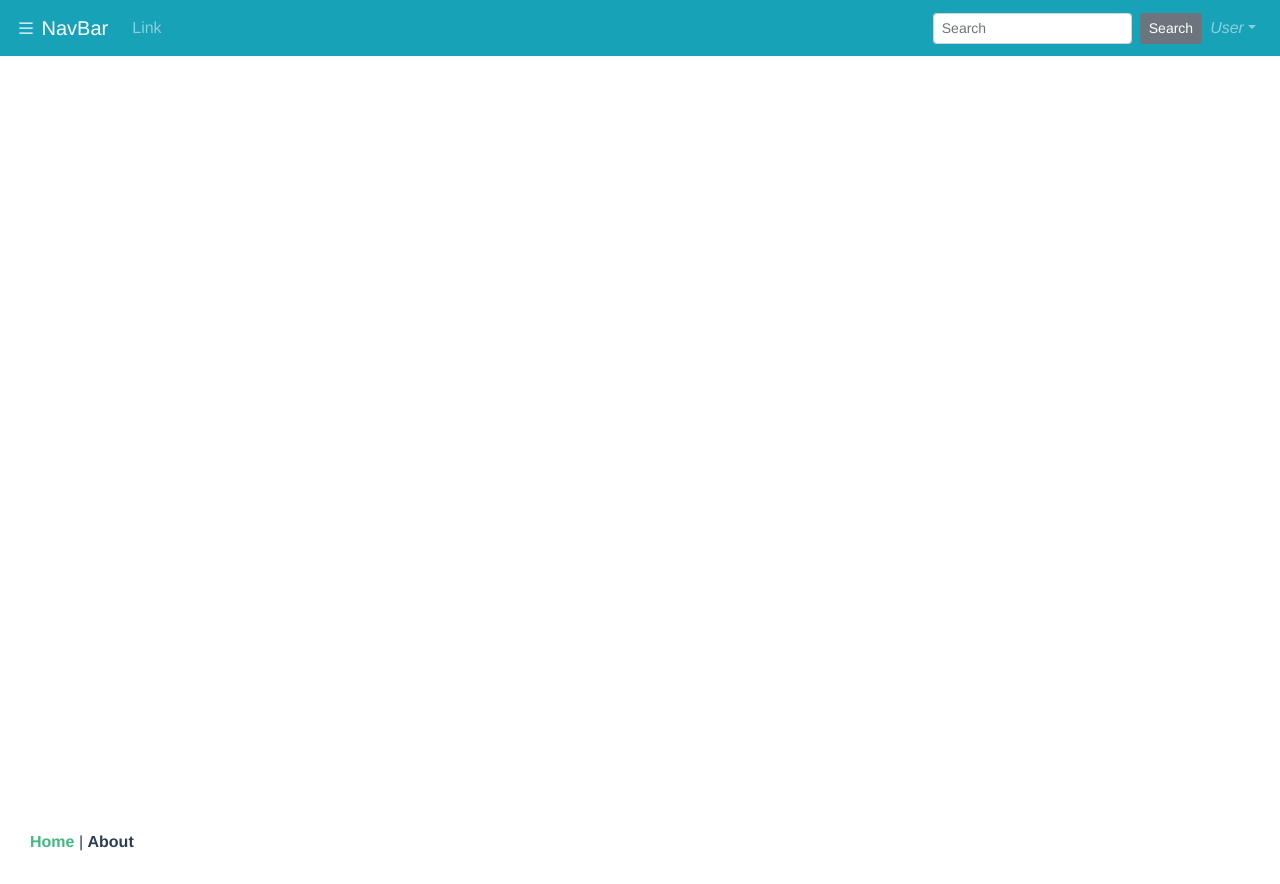
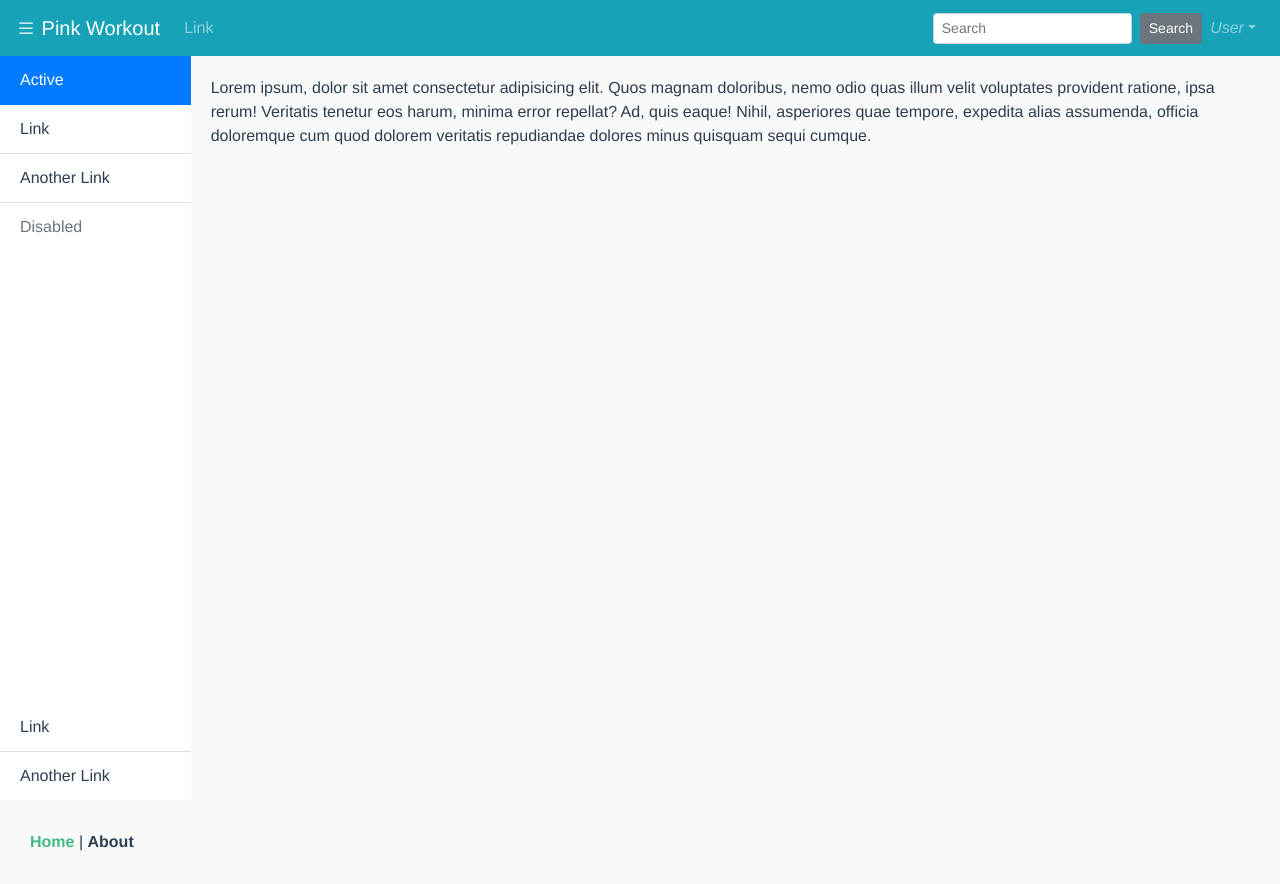
Before and after one commit to vicalbiter/pw-prot, a Vue app: page / in a window 1280 px wide. Built offline with nearby package versions, Linux system fonts and the light colour scheme.

Commit message:
Change order of navs

```diff
--- a/src/components/Navbar.vue
+++ b/src/components/Navbar.vue
@@ -1,32 +1,10 @@
 <template>
-  <div class="d-flex">
-    <!-- Side Bar -->
-    <div id="side-drawer" class="side-nav d-flex flex-column" :class="{ showdrawer: showDrawer }">
-      <div class="logo">PinkWorkout</div>
 
-      <div class="side-nav-menu">
-        <b-list-group class="list-group-flush">
-          <b-list-group-item active>Active</b-list-group-item>
-          <b-list-group-item>Link</b-list-group-item>
-          <b-list-group-item>Another Link</b-list-group-item>
-          <b-list-group-item disabled>Disabled</b-list-group-item>
-        </b-list-group>
-      </div>
-
-      <div class="side-nav-footer mt-auto">
-        <b-list-group class="list-group-flush">
-          <b-list-group-item>Link</b-list-group-item>
-          <b-list-group-item>Another Link</b-list-group-item>
-        </b-list-group>
-      </div>
-    </div>
-
-    <!-- Main Content -->
-    <div class="main-screen w-100">
-      <!-- Top Navbar -->
+  <div>
+    <!-- Top Navbar Menu -->
     <div class="top-nav">
       <b-navbar toggleable="md" type="dark" variant="info">
-          <b-navbar-brand href="#" @click="showDrawer = !showDrawer"><b-icon icon="list"></b-icon> NavBar</b-navbar-brand>
+        <b-navbar-brand href="#" @click="showDrawer = !showDrawer"><b-icon icon="list"></b-icon> Pink Workout</b-navbar-brand>
 
         <b-navbar-toggle target="nav-collapse"></b-navbar-toggle>
 
@@ -56,10 +34,37 @@
       </b-navbar>
     </div>
 
-      <div class="content">
+    <!-- Main Content -->
+    <div class="d-flex">
+
+      <!-- Side Navbar Menu -->
+      <div id="side-drawer" class="side-nav d-flex flex-column" :class="{ showdrawer: showDrawer }">
+
+        <div class="side-nav-menu">
+          <b-list-group class="list-group-flush">
+            <b-list-group-item active>Active</b-list-group-item>
+            <b-list-group-item>Link</b-list-group-item>
+            <b-list-group-item>Another Link</b-list-group-item>
+            <b-list-group-item disabled>Disabled</b-list-group-item>
+          </b-list-group>
+        </div>
+
+        <div class="side-nav-footer mt-auto">
+          <b-list-group class="list-group-flush">
+            <b-list-group-item>Link</b-list-group-item>
+            <b-list-group-item>Another Link</b-list-group-item>
+          </b-list-group>
+        </div>
+      </div>
+
+      <!-- Content -->
+      <div class="main-screen w-100">
+        <div class="placeholder-content">
+          Lorem ipsum, dolor sit amet consectetur adipisicing elit. Quos magnam doloribus, nemo odio quas illum velit voluptates provident ratione, ipsa rerum! Veritatis tenetur eos harum, minima error repellat? Ad, quis eaque! Nihil, asperiores quae tempore, expedita alias assumenda, officia doloremque cum quod dolorem veritatis repudiandae dolores minus quisquam sequi cumque.
+        </div>
+        <!-- <router-view></router-view> -->
 
       </div>
-      <!-- <router-view></router-view> -->
 
     </div>
 
@@ -70,17 +75,21 @@
 export default {
   data() {
     return {
-      showDrawer: false
+      showDrawer: true
     }
   }
 }
 </script>
 
 <style>
+body {
+  background-color: #f9f9f9;
+}
+
 .side-nav {
-  min-height: 100vh;
-  width: 12rem;
-  margin-left: -12rem;
+  min-height: calc(100vh - 56px);
+  width: 14rem;
+  margin-left: -14rem;
   transition: margin .25s ease-in-out;
   background-color: #fff;
 }
@@ -97,8 +106,9 @@ export default {
 
 }
 
-body {
-  background-color: #fff;
+.placeholder-content {
+  margin: 20px
 }
 
+
 </style>
```
Lines whose indentation alone changed are shown as unchanged.
